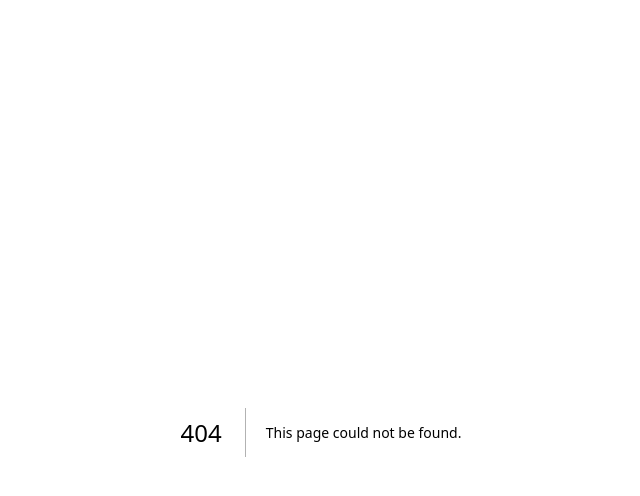
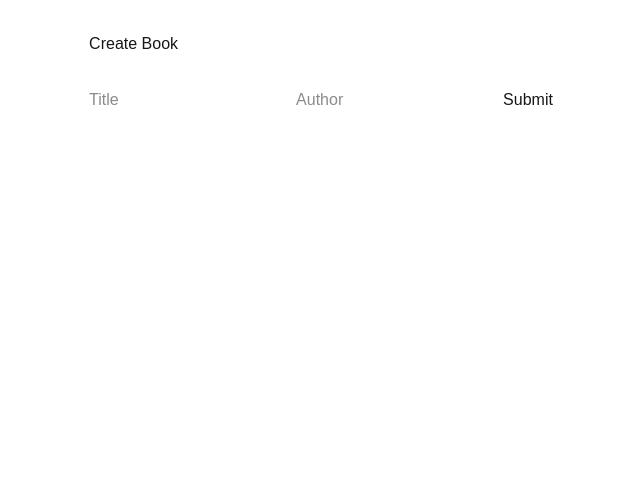
Before and after one commit to LjupcheVasilev/reading-list-app, a Next.js app: page /create in a window 1280 px wide. Before the commit this address had no page. Shown: the top 496 px of the page, without its empty margins (319-959 px from the left). Built offline with nearby package versions, Linux system fonts and the light colour scheme.

Commit message:
feat: create book form

```diff
--- /dev/null
+++ b/src/app/create/page.tsx
@@ -0,0 +1,50 @@
+"use client"
+import { useRef, useState } from "react"
+
+export default function CreateBook() {
+  const [isLoading, setIsLoading] = useState(false)
+  const [error, setError] = useState<string | null>(null)
+
+  const titleRef = useRef<HTMLInputElement>(null)
+  const authorRef = useRef<HTMLInputElement>(null)
+
+  const createBook = async (event: React.FormEvent<HTMLFormElement>) => {
+    event.preventDefault()
+
+    const title = titleRef.current?.value
+    const author = authorRef.current?.value
+
+    if (!title || !author) {
+      setError("Title and author are required")
+      return
+    }
+
+    setIsLoading(true)
+    const response = await fetch("/api/books", {
+      method: "POST",
+      body: JSON.stringify({ title, author }),
+    })
+
+    if (response.status !== 201) {
+      const responseBody = await response.json()
+      const { error } = responseBody
+      console.error(error)
+      setError(error)
+    }
+
+    setIsLoading(false)
+  }
+
+  return (
+    <main className="flex flex-col gap-[32px] row-start-2 items-center sm:items-start">
+      <h1>Create Book</h1>
+
+      {error && <div style={{ color: "red" }}>{error}</div>}
+      <form onSubmit={createBook}>
+        <input type="text" name="title" placeholder="Title" ref={titleRef} />
+        <input type="text" name="author" placeholder="Author" ref={authorRef} />
+        <button type="submit">{isLoading ? "Loading..." : "Submit"}</button>
+      </form>
+    </main>
+  )
+}
```
